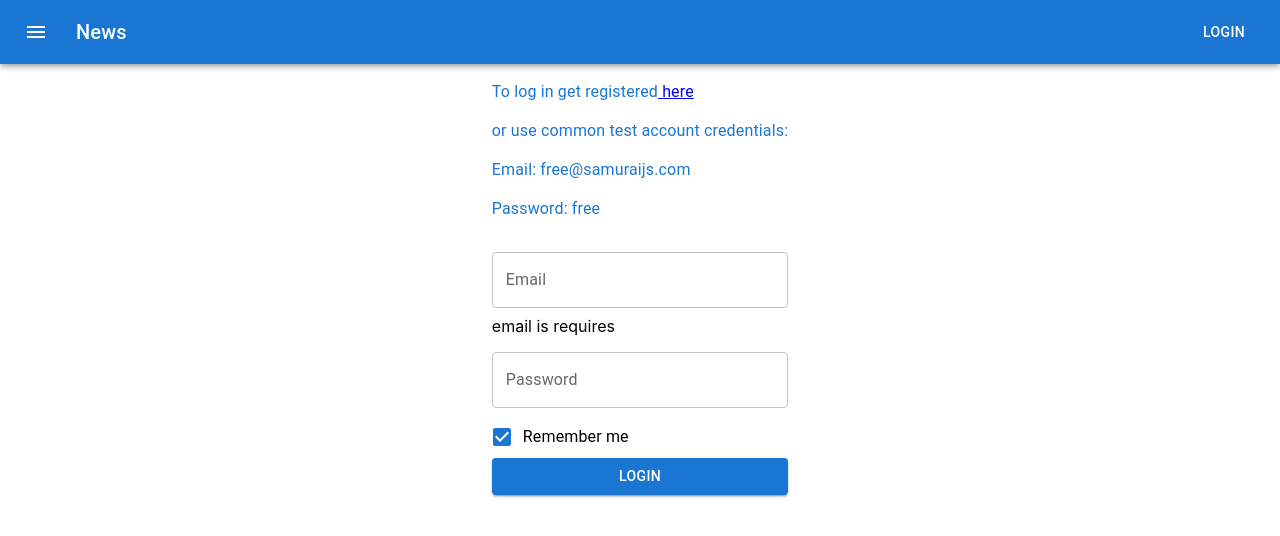
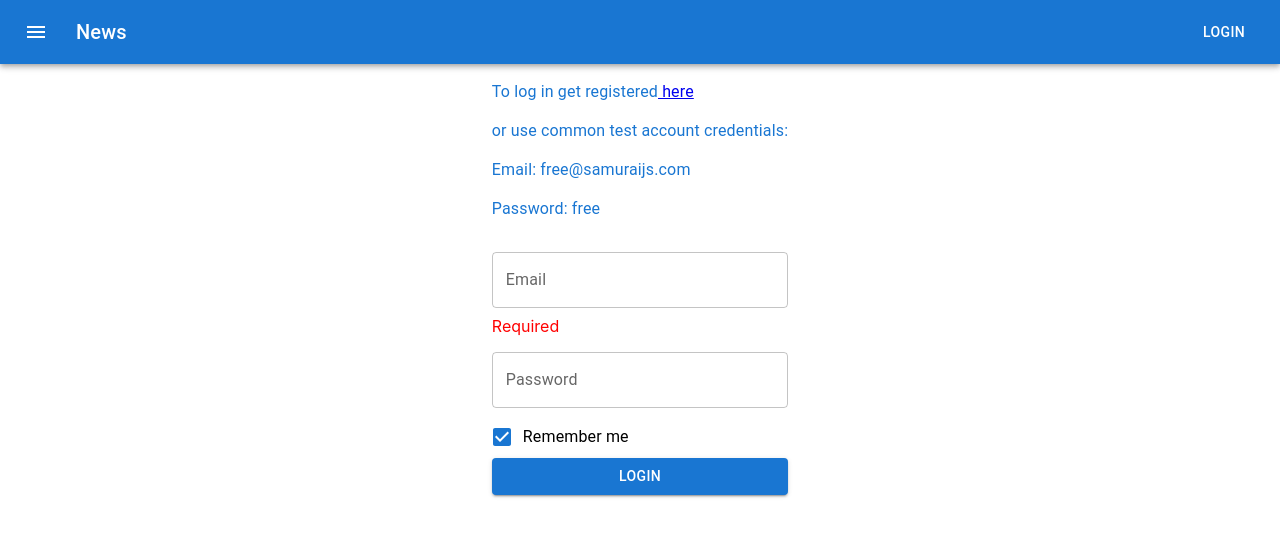
Before and after one commit to OlegWeremyew/MyToDoList, a React (Create React App) app: page /login in a window 1280 px wide. Both pictures are taken after a click on the label "Remember me". Shown: the top 536 px of the page. Built offline with nearby package versions, Linux system fonts and the light colour scheme.

Commit message:
Login + Formik part 2

```diff
--- a/src/App/App.tsx
+++ b/src/App/App.tsx
@@ -21,10 +21,10 @@
             <ButtonAppBar/>
             <Container fixed>
                 <Routes>
-                    <Route path={"/"} element={<TodolistList demo={demo}/>}/>
+                    <Route path="/" element={<TodolistList demo={demo}/>}/>
                     <Route path="login" element={<Login/>}/>
 
-                    <Route path="/404" element={<h1>404. Page not found</h1>}/>
+                    <Route path="/404" element={<h1 style={{textAlign: "center"}}>404. Page not found</h1>}/>
                     <Route path="*" element={<Navigate to={"/404"}/>}/>
                 </Routes>
             </Container>
--- a/src/features/Login/Login.tsx
+++ b/src/features/Login/Login.tsx
@@ -9,25 +9,29 @@
 import Button from '@material-ui/core/Button';
 import {useFormik} from "formik";
 
+type FormikErrorType = {
+    email?: string
+    password?: string
+    rememberMe?: boolean
+}
+
+
 export const Login = () => {
 
     const formik = useFormik({
-        validate: (values) => {
-            if (!values.email) {
-                return {
-                    email: "email is requires"
-                }
-            }
-            if (!values.password) {
-                return {
-                    email: "password is requires"
-                }
-            }
-        },
         initialValues: {
             email: '',
             password: '',
             rememberMe: false
+        },
+        validate: (values) => {
+            const errors: FormikErrorType = {};
+            if (!values.email) {
+                errors.email = 'Required';
+            } else if (!/^[A-Z0-9._%+-]+@[A-Z0-9.-]+\.[A-Z]{2,4}$/i.test(values.email)) {
+                errors.email = 'Invalid email address';
+            }
+            return errors;
         },
         onSubmit: values => {
             alert(JSON.stringify(values));
@@ -37,7 +41,6 @@
     return (
         <Grid container justifyContent={'center'}>
             <Grid item justifyContent={'center'}>
-                <form onSubmit={formik.handleSubmit}>
                 <FormControl>
                     <FormLabel>
                         <p>To log in get registered
@@ -49,26 +52,32 @@
                         <p>Email: free@samuraijs.com</p>
                         <p>Password: free</p>
                     </FormLabel>
+                    <form onSubmit={formik.handleSubmit}>
                         <FormGroup>
                             <TextField
+                                name="email"
                                 label="Email"
                                 margin="normal"
-                                {...formik.getFieldProps("email")}
+                                onChange={formik.handleChange}
+                                value={formik.values.email}
                             />
-                            {formik.errors.email && <div>{formik.errors.email}</div>}
+                            {formik.errors.email && <div style={{color: "red"}}>{formik.errors.email}</div>}
                             <TextField
-                                type="password"
+                                name="password"
                                 label="Password"
                                 margin="normal"
-                                {...formik.getFieldProps("password")}
+                                onChange={formik.handleChange}
+                                value={formik.values.password}
+
                             />
-                            {formik.errors.email && <div>{formik.errors.password}</div>}
+                            {formik.errors.email && <div style={{color: "red"}}>{formik.errors.password}</div>}
                             <FormControlLabel
                                 label={'Remember me'}
                                 control={
                                     <Checkbox
-                                        {...formik.getFieldProps("rememberMe")}
+                                        onChange={formik.handleChange}
                                         checked={formik.values.rememberMe}
+                                        name="rememberMe"
                                     />}
                             />
                             <Button
@@ -77,8 +86,8 @@
                                 color={'primary'}
                             >Login</Button>
                         </FormGroup>
+                    </form>
                 </FormControl>
-                </form>
             </Grid>
         </Grid>
     )
```
Lines whose indentation alone changed are shown as unchanged.
